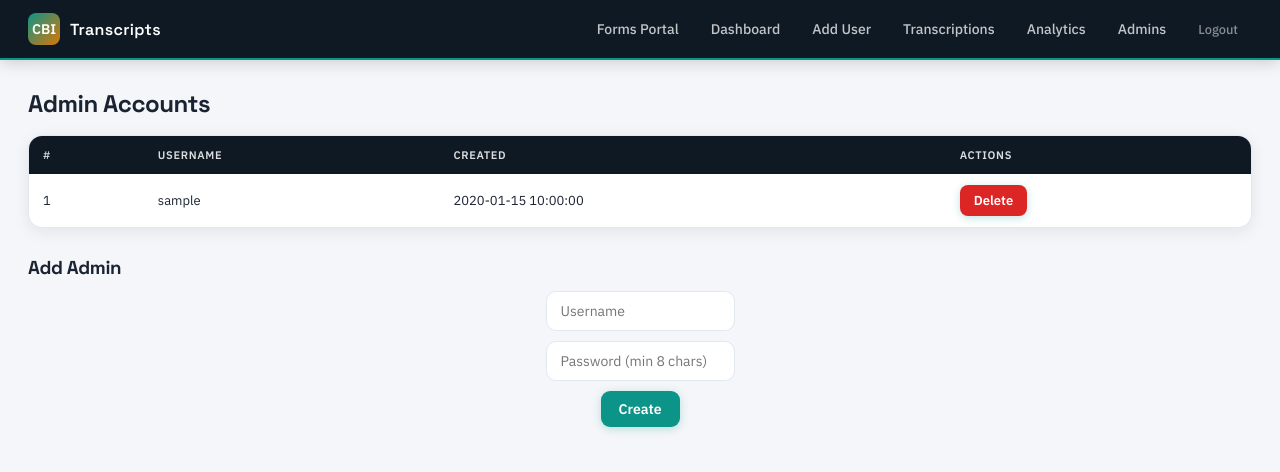
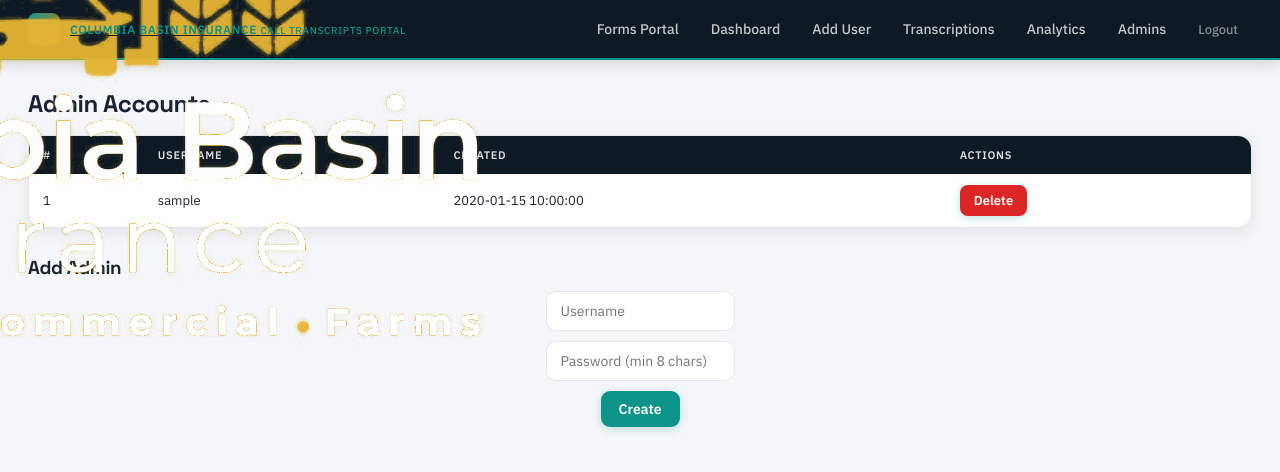
Before and after one commit to fredosaguilar/cbitranscripts, a FastAPI app: template templates/admins.html in a window 1280 px wide. Shown: the top 472 px of the page. Run offline with FastAPI, Linux system fonts and the light colour scheme; the template is opened without the code that fills it: most values are stand-ins (such as "Sample title", 1, 10 or a date in 2020).

Commit message:
Refresh transcripts dashboard branding
Updated navbar to include a link to the admin dashboard with logo and brand copy.

```diff
--- a/templates/navbar.html
+++ b/templates/navbar.html
@@ -1,10 +1,13 @@
 <nav class="navbar">
-    <div class="nav-left">
-        <div class="nav-logo">CBI</div>
-        <div>
-            <h3>Transcripts</h3>
-        </div>
-    </div>
+    <a class="nav-left" href="/admin/dashboard" aria-label="Columbia Basin Insurance transcripts dashboard">
+        <span class="nav-logo">
+            <img src="/static/email/cbi-logo-reversed.png" alt="Columbia Basin Insurance">
+        </span>
+        <span class="nav-brand-copy">
+            <strong>Columbia Basin Insurance</strong>
+            <small>CALL TRANSCRIPTS PORTAL</small>
+        </span>
+    </a>
 
     <div class="nav-right">
         <a href="https://columbia-basin-eo-forms-production.up.railway.app/">Forms Portal</a>
```
